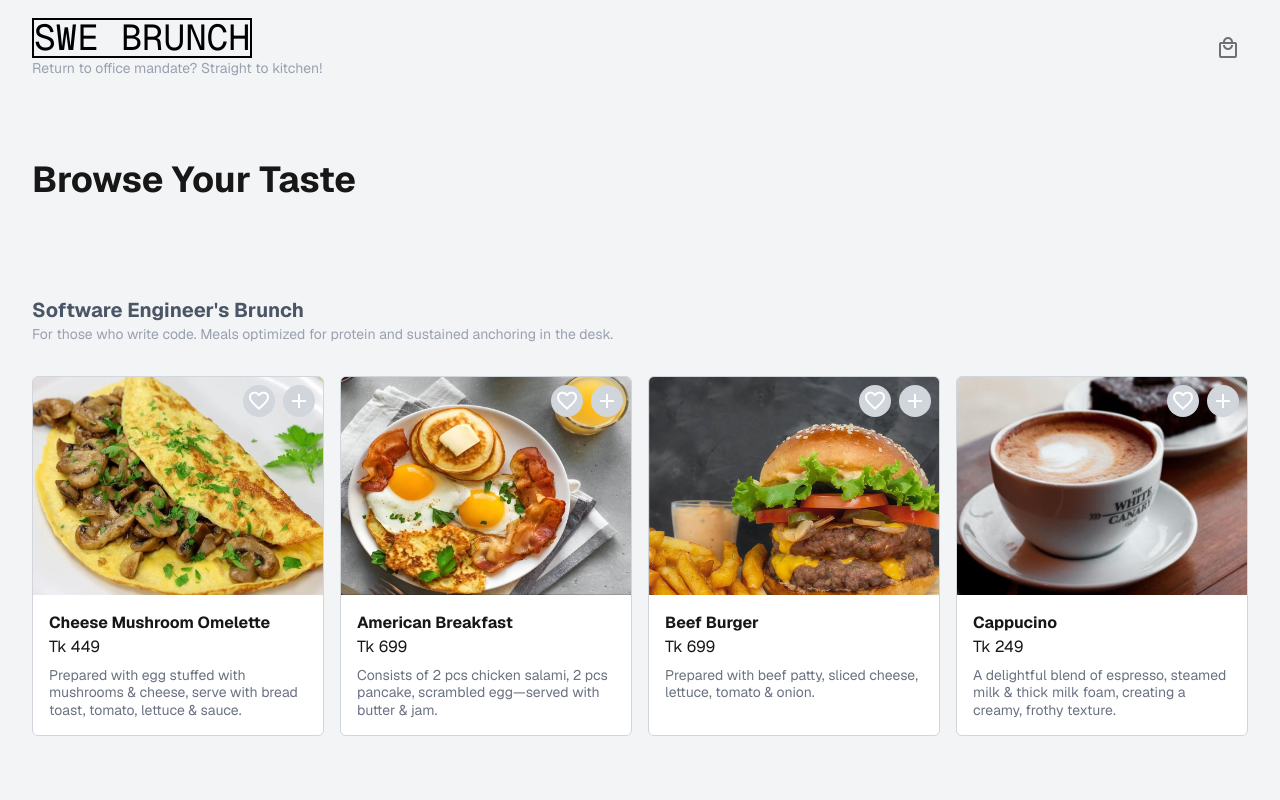
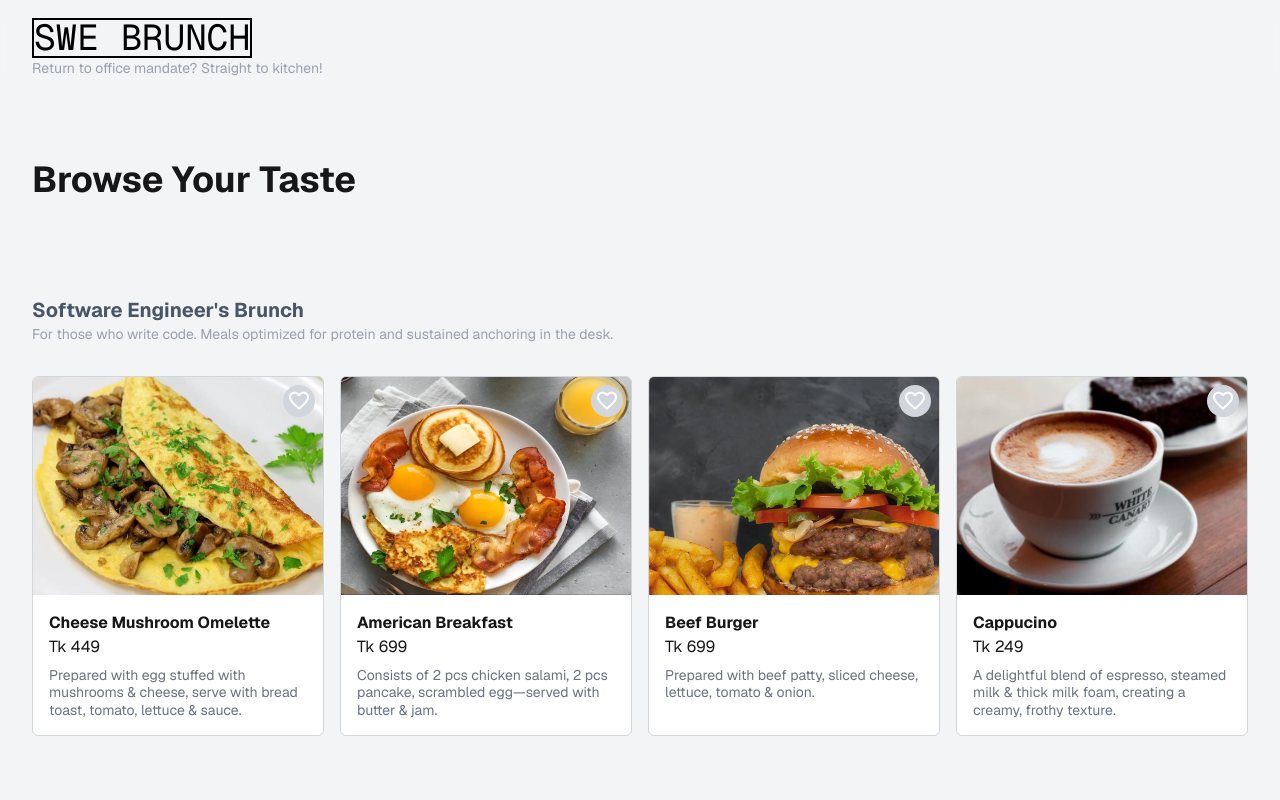
Before and after one commit to midnqp/swe-brunch, a Next.js app: page / in a window 1280 px wide. Shown: the top 800 px of the page. Built offline with nearby package versions, Linux system fonts and the light colour scheme.

Commit message:
chore: hide unreleaseable features

```diff
--- a/app/page.tsx
+++ b/app/page.tsx
@@ -146,7 +146,7 @@ function Card(props: any) {
               />
             </IconButton>
           </Tooltip>
-          <Tooltip title="Eat this now!" arrow>
+          {/*<Tooltip title="Eat this now!" arrow>
             <IconButton
               // note: using onMouseEnter fails miserably on mobile.
               onPointerEnter={() => setHover(true)}
@@ -163,7 +163,7 @@ function Card(props: any) {
                 <IconMuis className="text-white!" iconName={"add"} />
               )}
             </IconButton>
-          </Tooltip>
+          </Tooltip>*/}
         </div>
       </div>
       {/** tip: how to work with next's image compo. */}
--- a/components/NavBar.tsx
+++ b/components/NavBar.tsx
@@ -35,6 +35,7 @@ export function NavBar() {
           </IconButton>
         )}
 
+        {false && (
           <IconButton
             onClick={() => {
               setCartModalOpen(true)
@@ -44,6 +45,7 @@ export function NavBar() {
               <IconMuis iconName="local_mall" />
             </Badge>
           </IconButton>
+        )}
         <CartDialog
           open={isCartModalOpen}
           onClose={() => setCartModalOpen(false)}
```
Lines whose indentation alone changed are shown as unchanged.
